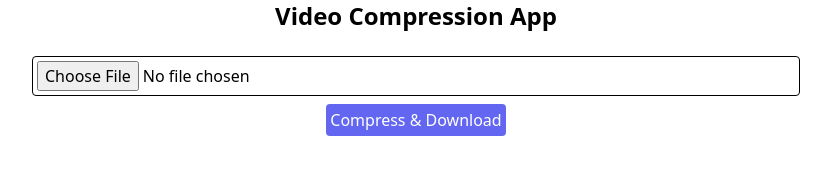
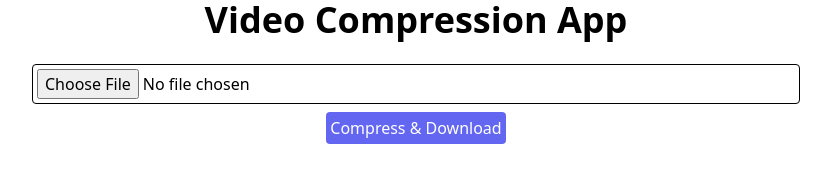
Before and after one commit to tri-anupam/video-compression-app, a website: page public/index.html in a window 1280 px wide. Shown: the whole page, without its empty margins (224-1055 px from the left). Drawn offline with nearby package versions, Linux system fonts and the light colour scheme.

Commit message:
update index.html

```diff
--- a/public/index.html
+++ b/public/index.html
@@ -7,7 +7,7 @@
     <title>Video Compression</title>
   </head>
   <body>
-    <h1 class="text-center text-2xl font-bold">Video Compression App</h1>
+    <h1 class="text-center text-4xl font-bold">Video Compression App</h1>
     <form
       action="/compressVideo"
       method="POST"
```
